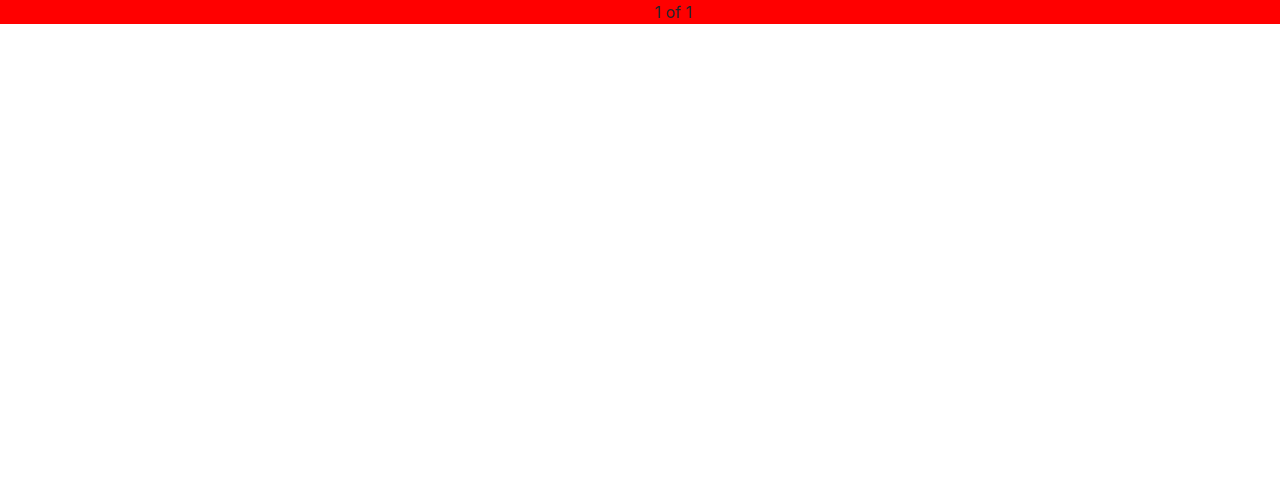
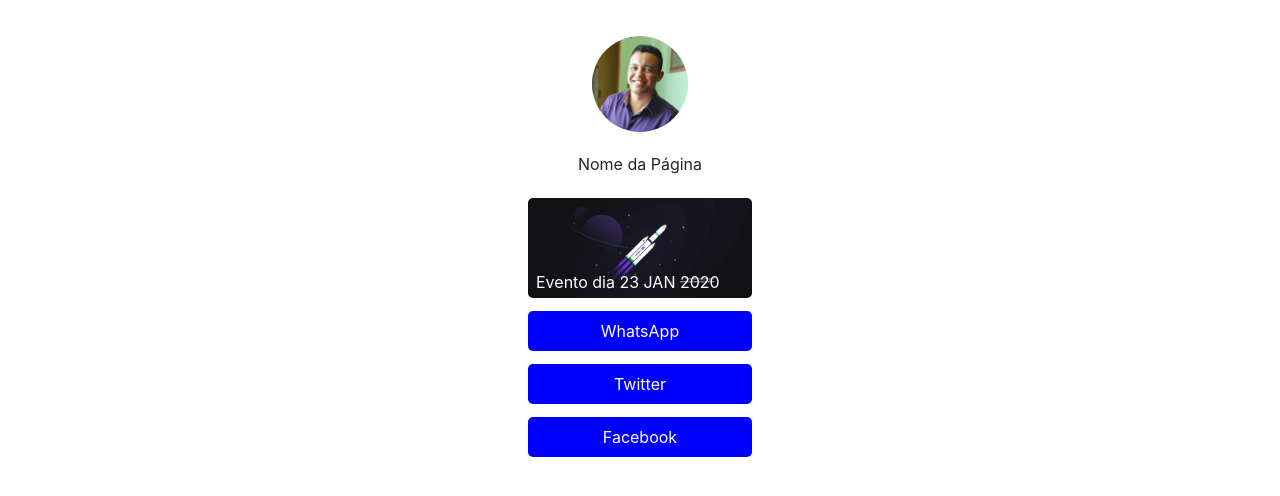
Before and after one commit to anglesson/meusite, a React (Create React App) app: page /1 in a window 1280 px wide. Shown: the top 496 px of the page. Built offline with nearby package versions, Linux system fonts and the light colour scheme; no server answers.

Commit message:
Criação da página de visualização

```diff
--- a/src/App.css
+++ b/src/App.css
@@ -1,7 +1,3 @@
-html, body, #root {
-  height: 100%;
-}
-
 .red {
   border: 1px solid red;
 }
--- a/src/App.js
+++ b/src/App.js
@@ -11,7 +11,7 @@ import PrivateRoute from "./components/PrivateRoute";
 
 const App = () => {
   const [dadosDaPagina, setDadosDaPagina] = useState({
-    bc: "red"
+    bc: "blue"
   });
 
   const teste = () => {
--- a/src/components/Avatar/Avatar.css
+++ b/src/components/Avatar/Avatar.css
@@ -38,7 +38,6 @@
     background-color: rgba(0, 0, 0, .5);
   }
   .personal-figcaption > img {
-    margin-top: 32.5px;
     width: 50px;
     height: 50px;
   }
--- a/src/index.css
+++ b/src/index.css
@@ -11,3 +11,7 @@ code {
   font-family: source-code-pro, Menlo, Monaco, Consolas, 'Courier New',
     monospace;
 }
+
+html, body, #root {
+  height: 100%;
+}
--- a/src/pages/Admin.css
+++ b/src/pages/Admin.css
@@ -37,7 +37,7 @@
     right: 0;
     width: 100%;
     height: 100%;
-    border-radius: 20px;
+    border-radius: 16px;
     scale: (1.0);
 }
 
--- a/src/pages/Admin.js
+++ b/src/pages/Admin.js
@@ -41,10 +41,6 @@ const Admin = () => {
               <NavDropdown.Item href="#action/3.4">Separated link</NavDropdown.Item>
             </NavDropdown>
           </Nav>
-          <Form inline>
-            <FormControl type="text" placeholder="Search" className="mr-sm-2" />
-            <Button variant="outline-success">Search</Button>
-          </Form>
         </Navbar.Collapse>
       </Navbar>
       <Container className="container-admin">
@@ -74,9 +70,9 @@ const Admin = () => {
                         <Form.Label>Título</Form.Label>
                         <Form.Control type="text" placeholder="Título" />
                       </Form.Group>
-                      <Form.Group controlId="formBasicEmail" >
-                        <Form.Label>Fundo</Form.Label>
-                        <Form.Control type="color" placeholder="Nome" />
+                      <Form.Group controlId="formBasicEmal" >
+                        <Form.Label forHtml="back_color" >Fundo</Form.Label>s
+                        <Form.Control id="back_color" type="color" placeholder="Nome" />
                       </Form.Group>
                       <Form.Group className="align-items-right">
                         <Button type="submit">Salvar</Button>
--- a/src/pages/PageMain/PageMain.css
+++ b/src/pages/PageMain/PageMain.css
@@ -1,3 +1,95 @@
-.main {
+::-webkit-scrollbar {
+  width: 0px;
+}
+.body {
+  display: flex;
+  justify-content: center;
+  height: 100vh;
+  width: 100%;
+  padding: 1rem 0;
+}
 
+.container-page {
+  width: 700px;
+  min-width: 250px;
 }
+
+.header {
+  display: flex;
+  flex-direction: column;
+  justify-content: center;
+  align-items: center;
+  min-height: 80px;
+}
+
+.image {
+  position: relative;
+  max-height: 6rem;
+  max-width: 6rem;
+  border-radius: 100%;
+  margin: 20px;
+}
+
+.avatar-image {
+  display: flex;
+  justify-content: center;
+  align-items: center;
+  min-height: 80px;
+  min-width: 80px;
+}
+
+.button-list {
+  display: flex;
+  white-space: normal;
+  flex-direction: column;
+  justify-content: center;
+  align-items: center;
+  min-height: 80px;
+}
+
+.button, .button:link, .button:active{
+  display: flex;
+  justify-content: center;
+  align-items: center;
+  width: 14rem;
+  height: 40px;
+  background-color: blue;
+  text-decoration: none;
+  color: #FFF;
+  margin: 0.4rem 0;
+}
+
+.button:hover {
+  opacity: 0.8;
+  color: #FFF;
+}
+
+.squad-circle {
+  border-radius: 5px;
+}
+
+.circle {
+  border-radius: 20px;
+}
+
+.squad {
+  border-radius: 0;
+}
+
+.btn-image {
+  padding: 0.3rem 0.5rem;
+  display: flex;
+  justify-content: flex-start;
+  align-items: flex-end;
+  width: 14rem;
+  height: 40px;
+  background-color: blue;
+  text-decoration: none;
+  color: #FFF;
+  margin: 0.4rem 0;
+  background-image: url('../../assets/img/image.jpg');
+  background-position: center;
+  background-repeat: no-repeat;
+  background-size: cover;
+  height: 100px;
+}
--- a/src/pages/PageMain/PageMain.js
+++ b/src/pages/PageMain/PageMain.js
@@ -2,17 +2,38 @@ import React from 'react';
 import { useParams } from 'react-router-dom'
 import { connect } from 'react-redux'
 
-import { Container, Image, Row, Col } from 'react-bootstrap'
+import avatar from '../../assets/img/avatar.jpg'
+import image from '../../assets/img/image.jpg'
+
+import './PageMain.css'
 
 const PageMain = (props) => {
 	let { sitename } = useParams();
 	return (
-        <Container fluid style={{backgroundColor: props.corDeFundo}}>
-            <Row className="justify-content-md-center">
-                <Col>{ props.dataPage }</Col>
-                <Col>1 of 1</Col>
-            </Row>
-        </Container>
+		<div className="body">
+			<div className="container-page">
+				<div className="header">
+					<div className="avatar-image">
+					<img className="image" src={avatar} alt="Image Page" />
+					</div>
+					<p>Nome da Página</p>
+				</div>
+				<div className="button-list">
+					<a className="btn-image squad-circle" href="#teste">
+						<div>Evento dia 23 JAN 2020</div>
+					</a>
+					<a className="button squad-circle" href="#teste">
+						<div>WhatsApp</div>
+					</a>
+					<a className="button squad-circle" href="#teste">
+						<div>Twitter</div>
+					</a>
+					<a className="button squad-circle" href="#teste">
+						<div>Facebook</div>
+					</a>
+				</div>
+			</div>
+		</div>
 	)
 }
 
--- a/src/store/storeConfig.js
+++ b/src/store/storeConfig.js
@@ -5,7 +5,7 @@ import siteReducer from './reducers/siteReducer'
 const reducers = combineReducers({
     site: function(state, action) {
         return {
-            bc: "red"
+            bc: "blue"
         }
     }
 })
```
Also changed, not shown: src/assets/img/image.jpg (added), 1 other file (tests, documents, lock files or other folders). Lines whose indentation alone changed are shown as unchanged.
